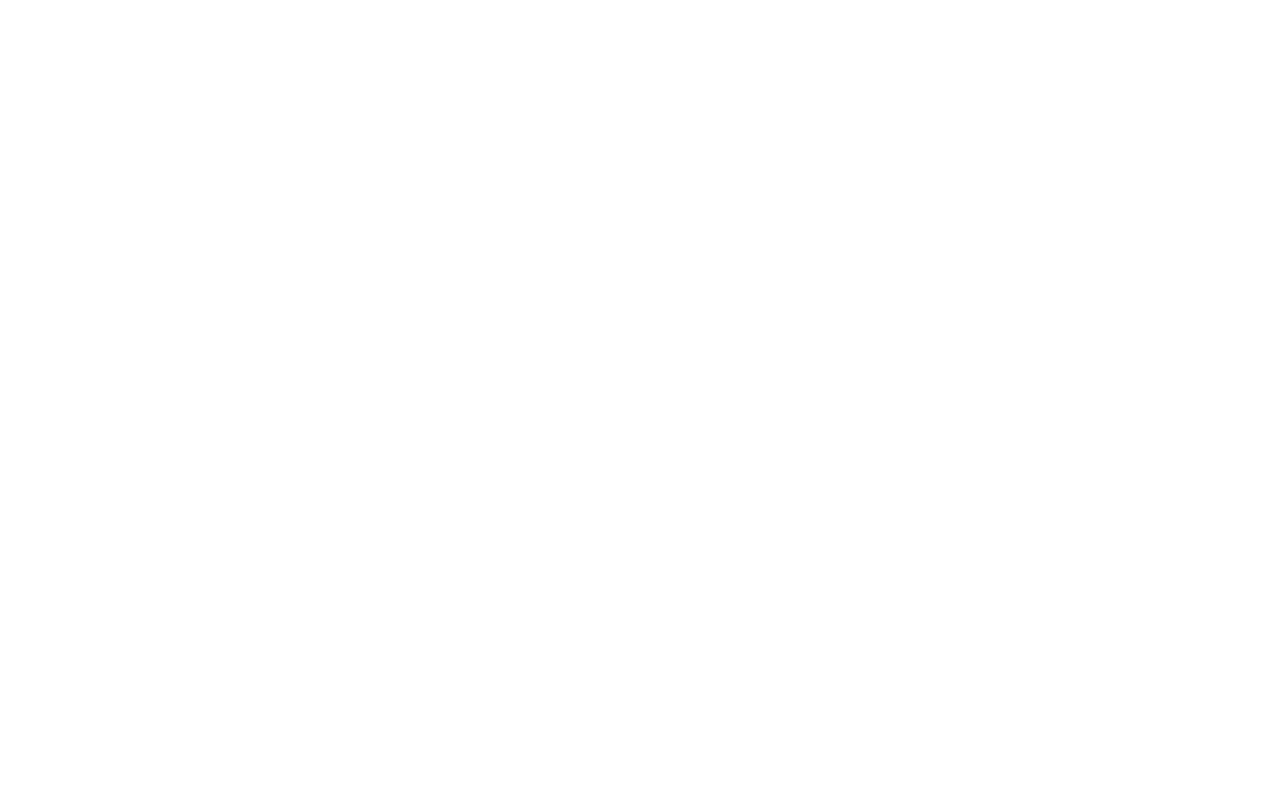
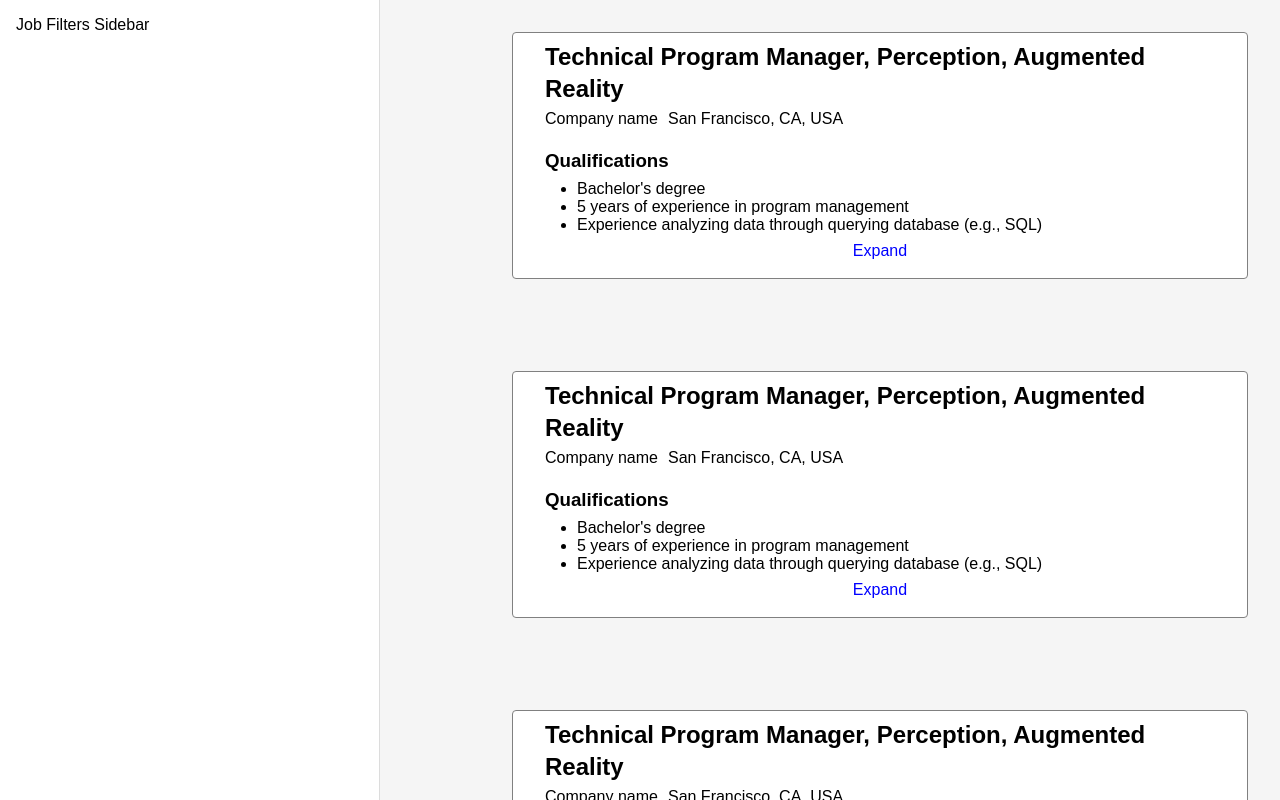
Before and after one commit to blksy/Job_Board, a Vue app: page /jobs/results in a window 1280 px wide. Before the commit this address had no page. Shown: the top 800 px of the page. Built offline with nearby package versions, Linux system fonts and the light colour scheme.

Commit message:
Added and finished styling JobListing component. Added router push to search input

```diff
--- a/package.json
+++ b/package.json
@@ -28,7 +28,7 @@
     "eslint-plugin-vue": "^9.11.0",
     "jsdom": "^22.1.0",
     "prettier": "^2.8.8",
-    "vite": "^4.3.9",
+    "vite": "^4.4.9",
     "vitest": "^0.32.0"
   }
 }
--- a/src/components/JobFiltersSidebar.vue
+++ b/src/components/JobFiltersSidebar.vue
@@ -10,7 +10,7 @@
 .sidebar {
   display: flex;
   flex-direction: column;
-  border-right: 1px solid black;
+  border-right: 1px solid gainsboro;
   background-color: white;
   padding: 16px;
   width: 384px;
--- /dev/null
+++ b/src/components/JobListing.vue
@@ -0,0 +1,112 @@
+<template>
+  <main class="listing">
+    <ol>
+      <li class="list-item">
+        <router-link to="/jobs/results/1" class="link">
+          <div class="job-box">
+            <h2 class="job-title">Technical Program Manager, Perception, Augmented Reality</h2>
+            <div class="job-content">
+              <div>
+                <span>Company name</span>
+              </div>
+              <div>
+                <span>San Francisco, CA, USA</span>
+              </div>
+            </div>
+          </div>
+          <div class="qualifications-box">
+            <div>
+              <h3>Qualifications</h3>
+              <div>
+                <ul class="qualifications-list">
+                  <li>Bachelor's degree</li>
+                  <li>5 years of experience in program management</li>
+                  <li>Experience analyzing data through querying database (e.g., SQL)</li>
+                </ul>
+              </div>
+            </div>
+            <div class="expand">
+              <router-link to="/jobs/results/1" style="color: blue; text-decoration: none"
+                >Expand</router-link
+              >
+            </div>
+          </div>
+        </router-link>
+      </li>
+    </ol>
+  </main>
+</template>
+<script>
+export default {
+  name: 'JobsListings'
+}
+</script>
+<style>
+ol {
+  list-style-type: none;
+  width: 900px;
+}
+span {
+  margin-top: 10px;
+  margin-right: 10px;
+}
+.listing {
+  display: flex;
+  flex-grow: auto;
+  background-color: whitesmoke;
+  padding: 32px;
+  width: 100%;
+}
+
+.list-item {
+  margin-bottom: 28px;
+  margin-left: 100px;
+}
+
+.link {
+  display: block;
+  border-radius: 4px;
+  border: solid 1px gray;
+  background: white;
+  margin-left: auto;
+  margin-right: auto;
+  text-decoration: none;
+  color: black;
+}
+.link:hover {
+  box-shadow: 0 1px 3px 0;
+  cursor: pointer;
+}
+.job-box {
+  padding-top: 8px;
+  padding-bottom: 8px;
+  margin-left: 32px;
+  margin-right: 32px;
+}
+.job-title {
+  margin-bottom: 5px;
+  font-size: 24px;
+  line-height: 32px;
+}
+.job-content {
+  display: flex;
+  flex-direction: row;
+  vertical-align: middle;
+}
+.qualifications-box {
+  padding: 10px 32px 18px 32px;
+}
+h3 {
+  margin-bottom: 8px;
+  margin-top: 4px;
+}
+.qualifications-list {
+  list-style-type: disc;
+  padding-left: 32px;
+}
+
+.expand {
+  margin-top: 0.5rem;
+  text-align: center;
+}
+</style>
--- a/src/components/JobListings.vue
+++ b/src/components/JobListings.vue
@@ -1,27 +1,18 @@
 <template>
-  <main class="listing">
+  <main class="main">
     <ol>
-      <li class="list-item">
-        <!--<router-link to=""></router-link> router link to a single job details, to be added-->
-      </li>
+      <job-listing />
+      <job-listing />
+      <job-listing />
+      <job-listing />
     </ol>
   </main>
 </template>
+
 <script>
+import JobListing from './JobListing.vue'
+
 export default {
-  name: 'JobsListings'
+  components: { JobListing }
 }
 </script>
-<style>
-.listing {
-  display: flex;
-  flex-grow: auto;
-  background-color: whitesmoke;
-  padding: 32px;
-  width: 100%;
-}
-
-.list-item {
-  margin-bottom: 28px;
-}
-</style>
--- a/src/components/JobSearchInput.vue
+++ b/src/components/JobSearchInput.vue
@@ -1,4 +1,5 @@
 <template>
+  <form @submit.prevent="searchForJobs">
     <div class="search-wrapper">
       <div class="search-box">
         <div class="search-card">
@@ -7,11 +8,20 @@
         </div>
       </div>
     </div>
+  </form>
 </template>
 
 <script>
+import { useRouter } from 'vue-router'
 export default {
-  name: 'JobSearchForm'
+  setup() {
+    const router = useRouter()
+
+    const searchForJobs = () => {
+      router.push({ name: 'JobResults' })
+    }
+    return { searchForJobs }
+  }
 }
 </script>
 
--- a/src/components/MainNav.vue
+++ b/src/components/MainNav.vue
@@ -4,7 +4,7 @@
       <img src="../assets/logo.png" alt="" />
     </h2>
     <div class="navigation__menu">
-      <router-link to="/jobsresults"><a href="">Job Search</a></router-link>
+      <router-link to="/jobs/results"><a href="">Job Search</a></router-link>
       <router-link to="/testimonials"><a href="">Testimonials</a></router-link>
       <router-link to="/signin"><button>Sign In / Sign Up</button></router-link>
     </div>
--- a/src/router/index.js
+++ b/src/router/index.js
@@ -3,6 +3,7 @@
 import LogingSignup from '../views/LoginSignup.vue'
 import UserProfile from '../views/UserProfile.vue'
 import JobResults from '../views/JobResults.vue'
+import JobView from '../views/JobView.vue'
 import Testimonials from '../views/Testimonials.vue'
 
 const routes = [
@@ -22,7 +23,7 @@
     component: UserProfile
   },
   {
-    path: '/jobsresults',
+    path: '/jobs/results',
     name: 'JobResults',
     component: JobResults
   },
@@ -30,6 +31,11 @@
     path: '/testimonials',
     name: 'Testimonials',
     component: Testimonials
+  },
+  {
+    path: '/jobs/results/:id',
+    name: 'SingleJobView',
+    component: JobView
   }
 ]
 
--- /dev/null
+++ b/src/views/JobView.vue
@@ -0,0 +1,16 @@
+<template>
+  <div>Single Job View for job {{ currentJobId }}</div>
+</template>
+
+<script>
+export default {
+  name: 'JobView',
+  computed: {
+    currentJobId() {
+      return this.$route.params.id
+    }
+  }
+}
+</script>
+
+<style></style>
--- a/vite.config.js
+++ b/vite.config.js
@@ -8,6 +8,9 @@
   plugins: [
     vue(),
   ],
+  options: {
+    hotReload: false // disables Hot Reload
+  },
   resolve: {
     alias: {
       '@': fileURLToPath(new URL('./src', import.meta.url))
```
Also changed, not shown: 1 other file (tests, documents, lock files or other folders). Lines whose indentation alone changed are shown as unchanged.
